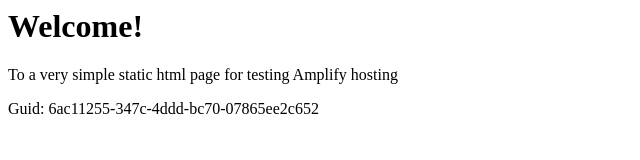
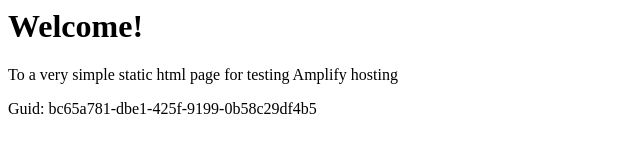
Before and after one commit to aws-aemilia-gru/Github-PR-Commit-Integration-Test-DoNotTouch-GithubWebhookPreviewCanaryTest-v1-preprod-sa-east-1, a website: page src/index.html in a window 1280 px wide. Shown: the full height of the page, 0-640 px from the left. Drawn offline with Linux system fonts and the light colour scheme.

Commit message:
commit from integ tests

```diff
--- a/src/index.html
+++ b/src/index.html
@@ -12,6 +12,6 @@
 <body>
     <h1>Welcome!</h1>
     <p>To a very simple static html page for testing Amplify hosting</p>
-    <p>Guid: 6ac11255-347c-4ddd-bc70-07865ee2c652</p></body>
+    <p>Guid: bc65a781-dbe1-425f-9199-0b58c29df4b5</p></body>
 
 </html>
```
